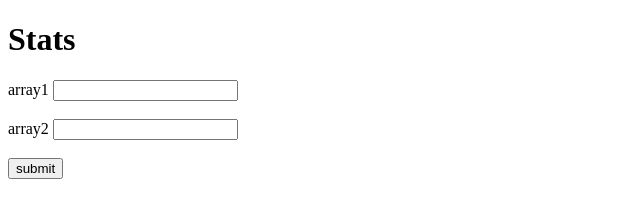
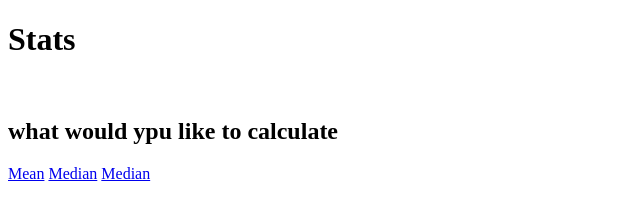
Before and after one commit to MidhunManu/StatWebSite, a plain HTML site: page index.html in a window 1280 px wide. Shown: the whole page, without its empty margins (0-640 px from the left). Drawn offline with Linux system fonts and the light colour scheme.

Commit message:
home page updated with links

```diff
--- a/index.html
+++ b/index.html
@@ -7,17 +7,12 @@
         <title>Home</title>
 </head>
 <body>
-        <script src="app.js"></script>
+
         <h1>Stats</h1>
-        <label for="arr1">array1</label>
-        <input type="text" name="array1" id="arr1" multiple>
         <br>
-        <br>
-        <label for="arr2">array2</label>
-        <input type="text" name="array2" id="arr2">
-        <br>
-        <br>
-        <button onclick="calculate()">submit</button>
-        <p id="res"></p>
+        <h2>what would ypu like to calculate</h2>
+        <a href="mean.html">Mean</a>
+        <a href="median.html">Median</a>
+        <a href="mode.html">Median</a>
 </body>
 </html>
```
